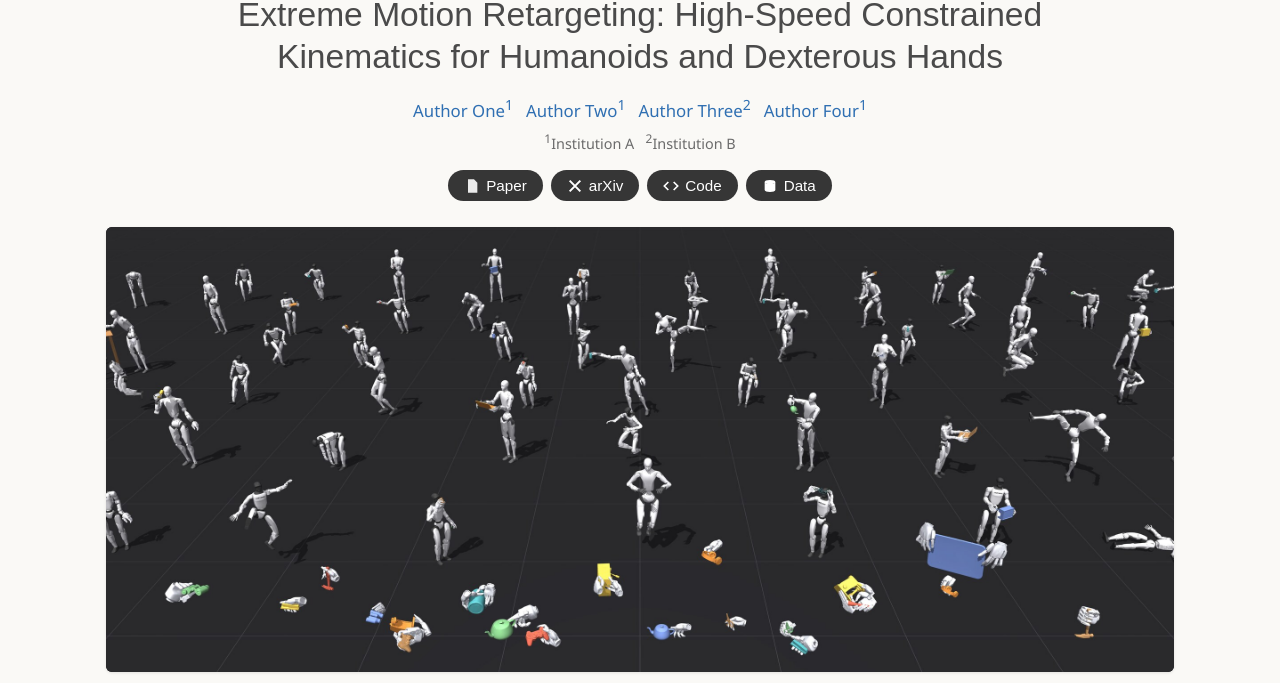
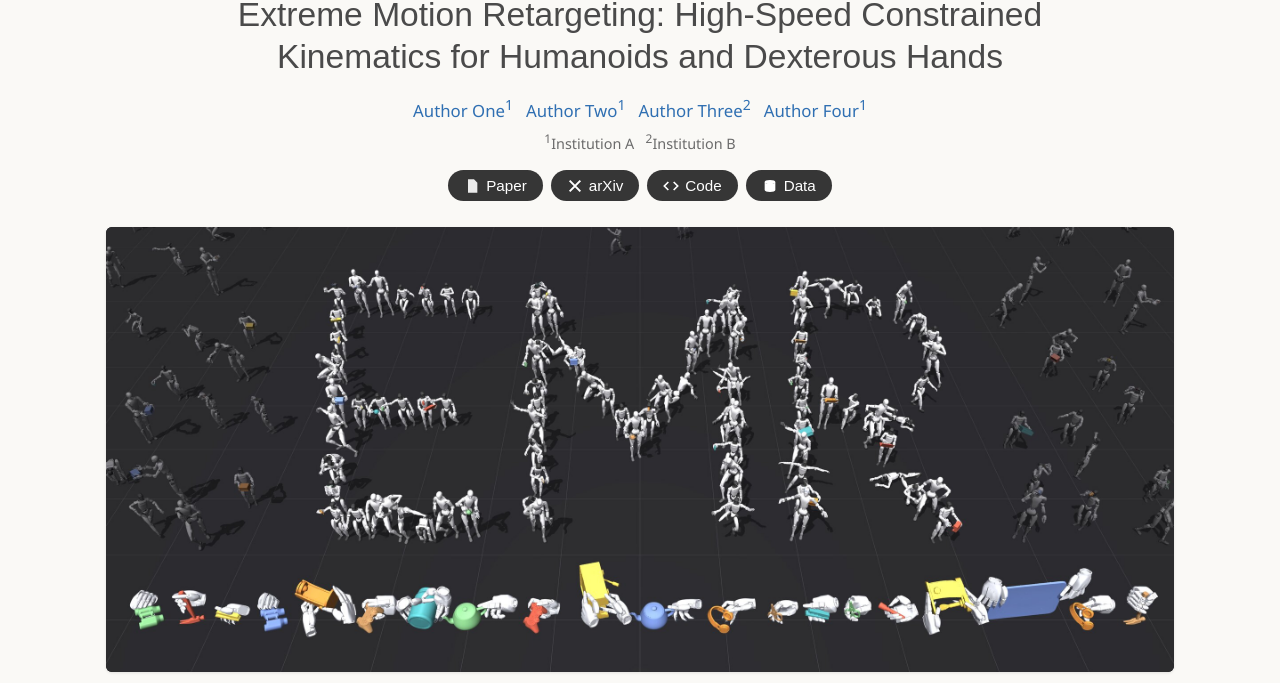
Before and after one commit to Beat-in-our-hearts/emr-project, a plain HTML site: page index.html in a window 1280 px wide. Shown: the part 99-782 px from the top of the page. Drawn offline with Linux system fonts and the light colour scheme; a web font is replaced by a local one.

Commit message:
Cover: EMR results in formation spelling EMR
Co-Authored-By: Claude Opus 5.5 <noreply@anthropic.com>

```diff
--- a/index.html
+++ b/index.html
@@ -130,7 +130,7 @@ footer{text-align:center;color:var(--ink-soft);font-size:.8rem;padding:24px 0 40
   </div>
 
   <div class="teaser" id="teaser">
-    <img src="assets/img/teaser_single.jpg" alt="EMR results in one scene: Unitree G1 and H2 locomotion and whole-body human-object interaction, SHARPA Wave and Unitree Dex5-1 hands with objects in front">
+    <img src="assets/img/cover_emr.jpg" alt="Unitree G1 and H2 results (locomotion and whole-body human-object interaction) standing in formation to spell EMR, with SHARPA Wave and Unitree Dex5-1 hands holding objects in a row in front">
   </div>
   <p class="tldr" style="text-align:center"><b>TL;DR</b> One solver for humanoid locomotion, dexterous hands and whole-body human-object interaction.</p>
 
```
Also changed, not shown: assets/img/cover_emr.jpg (added).
